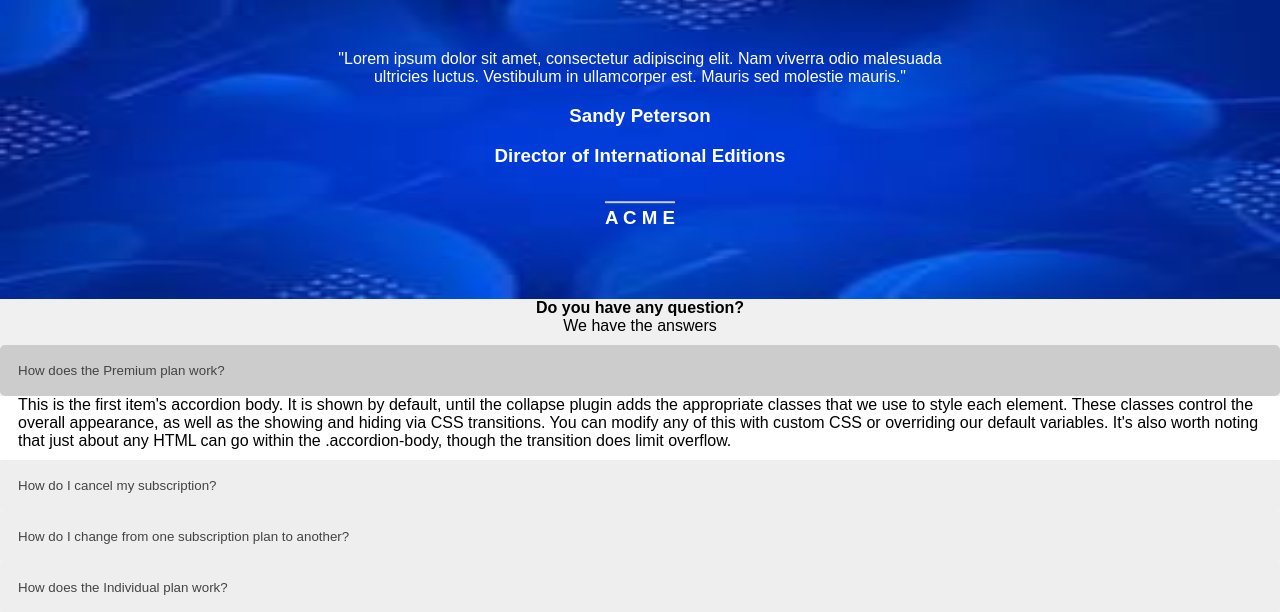
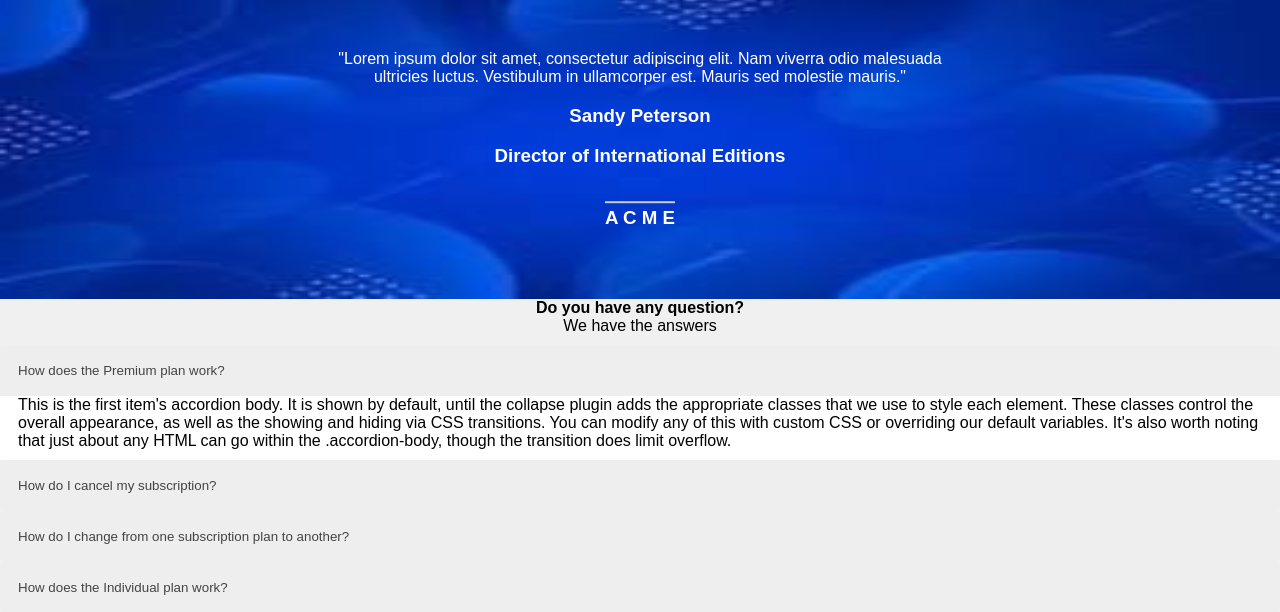
Before and after one commit to Beckyowino/Book_store, a Django app: page /pricing/ in a window 1280 px wide, after a click on "How does the Premium plan work?". Shown: the part 559-1171 px from the top of the page. Run offline with Django 5.2, Linux system fonts and the light colour scheme.

Commit message:
made a small change in css

```diff
--- a/Book_store/myapp/static/style.css
+++ b/Book_store/myapp/static/style.css
@@ -300,7 +300,7 @@ button {
   }
 
   /* Add a background color to the button if it is clicked on (add the .active class with JS), and when you move the mouse over it (hover) */
-  .active, .accordion:hover {
+  .accordion:hover {
     background-color: #ccc;
   }
 
```
